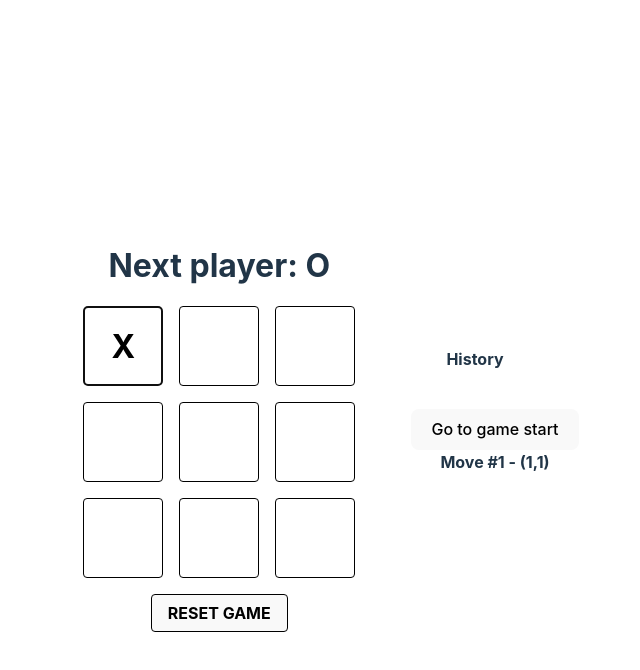
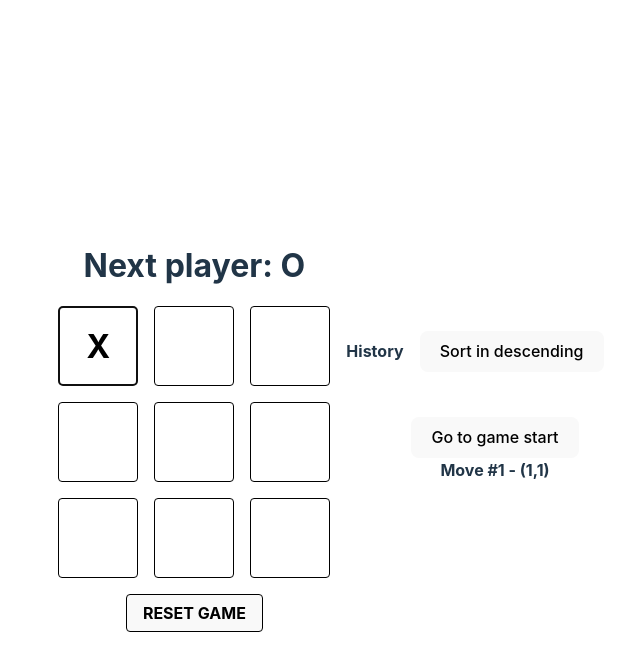
Before and after one commit to wasim7raja10/react-tic-tac-toe, a React (Vite) app: page / in a window 1280 px wide. Both pictures are taken after a click on the button 489 px from the left and 346 px from the top of the page. Shown: the top 670 px of the page, without its empty margins (309-949 px from the left). Built offline with nearby package versions, Linux system fonts and the light colour scheme.

Commit message:
Add sorting functionality to history list

```diff
--- a/src/Moves.tsx
+++ b/src/Moves.tsx
@@ -1,3 +1,4 @@
+import { useState } from "react";
 import { BoardState } from "./lib/types";
 
 function History({
@@ -7,25 +8,49 @@ function History({
 	onJumpTo: (move: number) => void;
 	history: BoardState[];
 }) {
+	const [order, setOrder] = useState<"ascending" | "descending">("ascending");
+
 	if (history[history.length - 1].moveLocation === null) {
 		return <h6>GAME not started</h6>;
 	}
+
+	const toggleOrder = () => {
+		setOrder(order === "ascending" ? "descending" : "ascending");
+	};
+
+	const orderedHistory =
+		order === "ascending" ? history : [...history].reverse();
+
+	const islatestMove = (moveIndex: number) => {
+		return moveIndex === history.length - 1;
+	};
+
+	const moveIndex = (index: number) => {
+		if (order === "ascending") {
+			return index;
+		}
+		return history.length - 1 - index;
+	};
+
 	return (
 		<div>
-			<div>
-				<h6 style={{ fontSize: "1rem" }}>History</h6>
+			<div className="flex">
+				<h6 style={{ fontSize: "1rem", marginRight: "1rem" }}>History</h6>
+				<button onClick={toggleOrder}>
+					Sort in {order === "ascending" ? "descending" : "ascending"}
+				</button>
 			</div>
 			<ul className="list">
-				{history.map(({ moveLocation }, move) => {
+				{orderedHistory.map(({ moveLocation }, index) => {
 					return (
-						<li key={move}>
-							{move === history.length - 1 ? (
-								<b>{`Move #${move} - (${moveLocation})`}</b>
+						<li key={moveIndex(index)}>
+							{islatestMove(moveIndex(index)) ? (
+								<b>{`Move #${moveIndex(index)} - (${moveLocation})`}</b>
 							) : (
-								<button onClick={() => onJumpTo(move)}>
-									{move === 0
+								<button onClick={() => onJumpTo(moveIndex(index))}>
+									{moveIndex(index) === 0
 										? "Go to game start"
-										: `Go to move #${move} - (${moveLocation})`}
+										: `Go to move #${moveIndex(index)} - (${moveLocation})`}
 								</button>
 							)}
 						</li>
```
